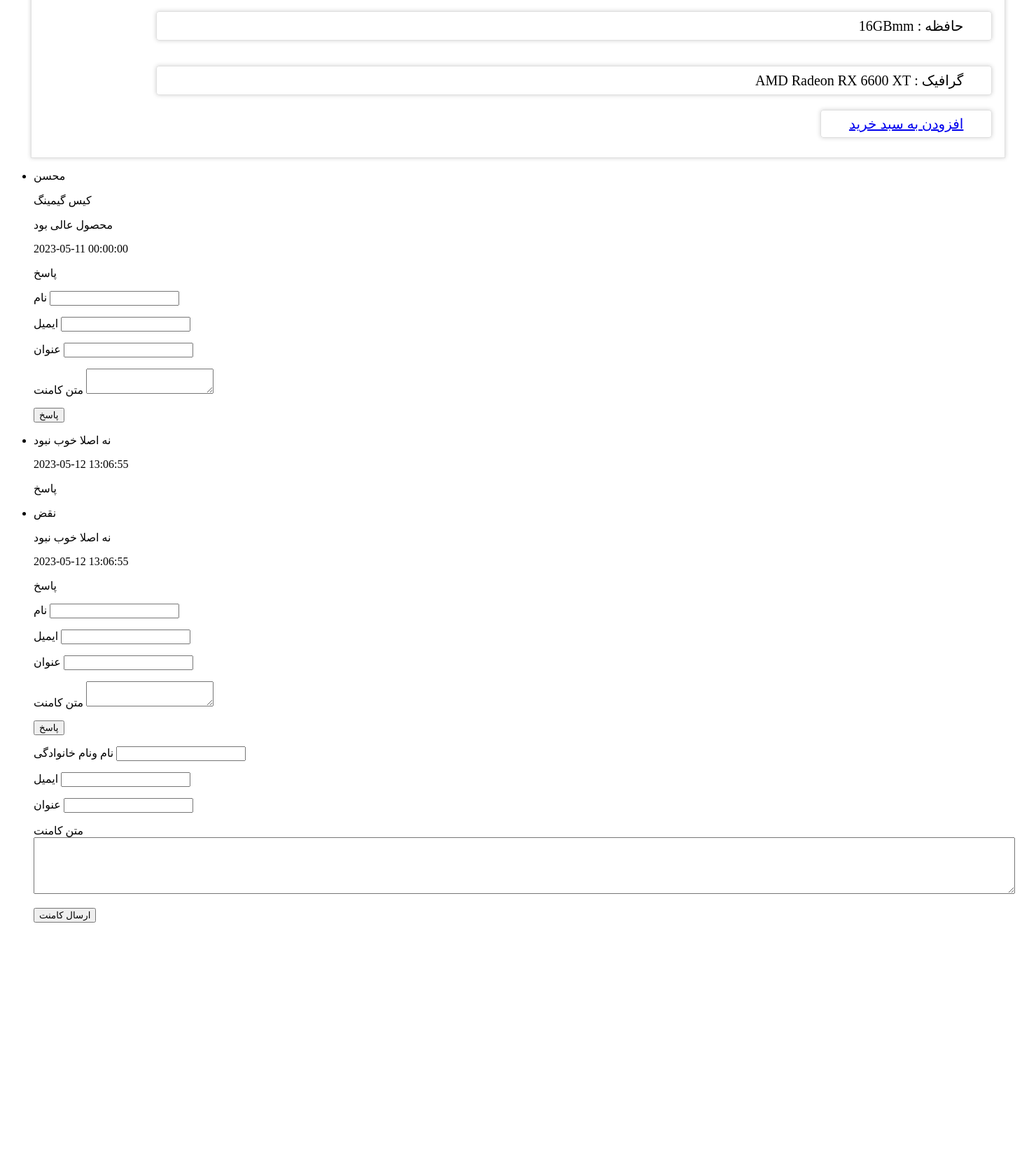
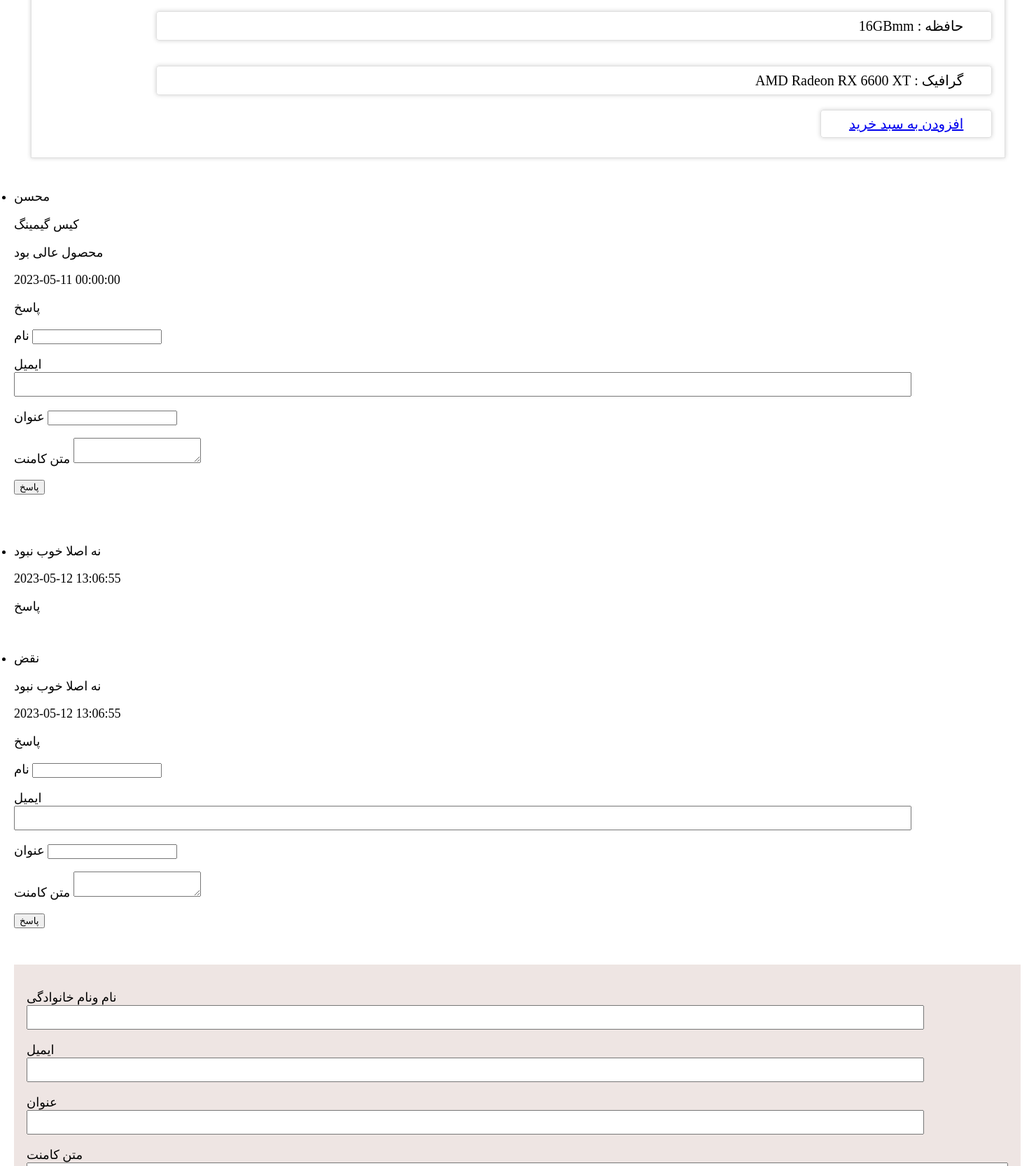
Before and after one commit to f-web14usr/-database-mohajer-, a PHP site: page /productDetail_controler.php?id=33 in a window 1480 px wide. Shown: the part 720-2387 px from the top of the page at 70% size. Before the commit the page ends 2039 px from the top, so only its background shows below. Run offline with PHP 8.4, Linux system fonts and the light colour scheme; data comes from the database, SQL or seed files in the repository.

Commit message:
simple style for comments

```diff
--- /dev/null
+++ b/iranshop/css/comment.css
@@ -0,0 +1,41 @@
+
+.comments{
+  display: grid;
+  grid-template-rows: repeat(5,auto);
+    color: #000000;
+    font-family: 'B Mitra';
+    padding: 8px 12px;
+    margin-right: 16px;
+    font-size: 18px;
+    margin-bottom: 14px;
+    border-radius: 6px;
+    position: relative;
+
+
+    width: 95%;
+
+
+
+    }
+     .duration{
+        transition: .3s;
+        opacity: 0;
+        display: none;
+
+    }
+
+
+    .comments span{
+      font-size: 18px;
+      font-weight:500;
+      margin-right: 8px;
+
+    }
+
+    .comments a{
+      color: #fff;
+      margin-right: 16px;
+      font-family:  Tahoma, Geneva, Verdana, sans-serif;
+      font-size: 12px;
+      font-weight: 100;
+    }
--- a/iranshop/css/productDetail.css
+++ b/iranshop/css/productDetail.css
@@ -1,3 +1,4 @@
+@import url(comment.css);
 *{
     --mainColor:#FFA726;
       --secendColor:rgb(131, 46, 46);
@@ -71,3 +72,17 @@
     letter-spacing: 2px;
     color: var( --darkColor);
 }
+.form-container{
+display: block;
+background-color: rgb(238, 229, 227);
+height: fit-content;
+padding: 18px;
+}
+.form-container input[type="text"],input[type="email"]{
+    display: block;
+    width: 1230px;
+    margin-bottom: 14px;
+    padding: 8px 24px;
+text-align: left;
+align-items: flex-start;
+}
```
